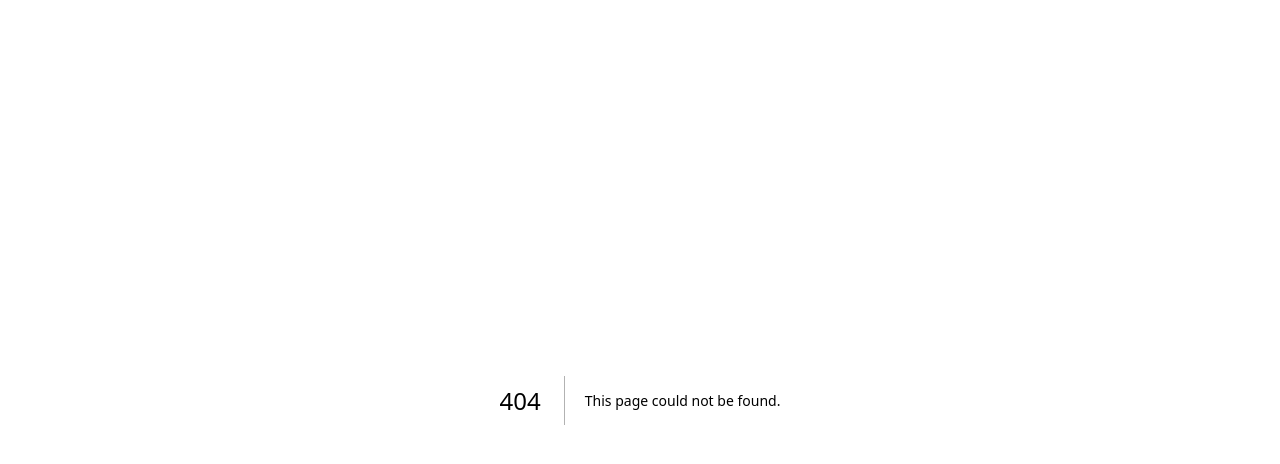
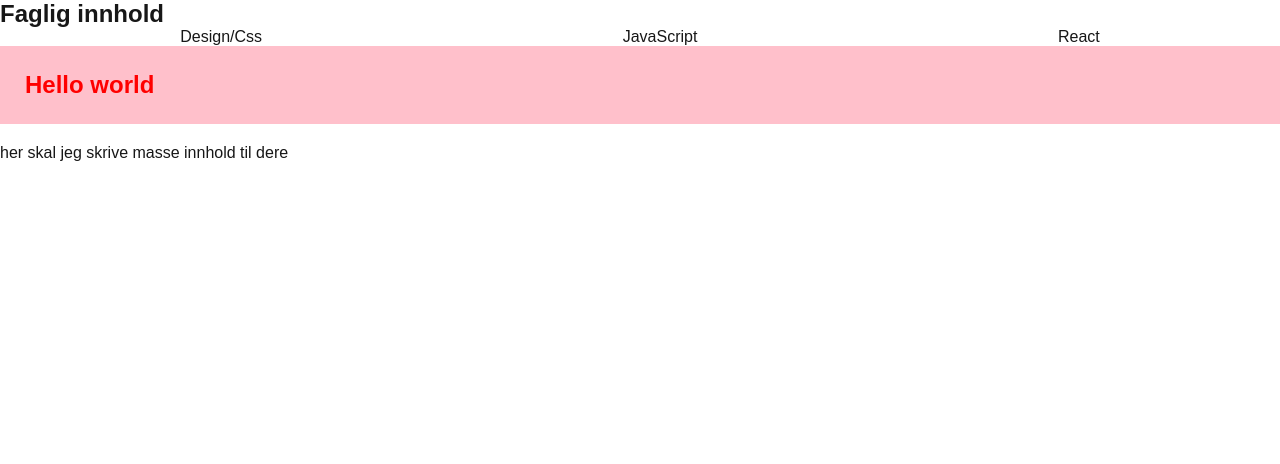
Before and after one commit to marie-cha9ne/Arbeidskrav-2---gruppe, a Next.js app: page /subject in a window 1280 px wide. Before the commit this address had no page. Shown: the top 464 px of the page. Built offline with nearby package versions, Linux system fonts and the light colour scheme.

Commit message:
Opprettet mapper til faginnhold siden, testet ut ønsket layout og opprettelse av undermapper til siden.

```diff
--- /dev/null
+++ b/app/subject/layout.tsx
@@ -0,0 +1,21 @@
+import { ReactNode } from "react";
+import Link from "next/link";
+import styles from './sub.module.css';
+
+// for at typeScript skal vite hva slags data children er ble jeg nødt til å importere reactNode og sette det som type inni funksjonen for å unngå feilmelding. så her definerer jeg at children er av typen ractNode.
+
+export default function layout({children}:{children: ReactNode}){
+  return (
+    <section>
+      <h1>Faglig innhold</h1>
+      {/* under navigasjons bar til de forskjellige emnene */}
+      <nav className={styles.bar}>
+        <Link href="/subject/sub-css">Design/Css</Link>
+        <Link href="/subject/sub-js">JavaScript</Link>
+        <Link href="/subject/sub-react">React</Link>
+      </nav>
+      {/* alt innhold på faglig innhold hovedside blir rendret i children */}
+       {children}
+    </section>
+  )
+}
--- /dev/null
+++ b/app/subject/page.tsx
@@ -0,0 +1,17 @@
+import styles from './sub.module.css';
+// for å koble til css i mappen må den skrives som .module.css dette er fordi vi bruker css.modules i denne mappen. dermed blir dette riktig import måte for css.
+
+export default function SubjectPage(){
+
+  return(
+    <main className={styles.main}>
+      <h1 className={styles.color}>Hello world</h1>
+      <article>
+        <p>
+          her skal jeg skrive masse innhold til dere
+        </p>
+      </article>
+    </main>
+  )
+
+}
--- /dev/null
+++ b/app/subject/sub.module.css
@@ -0,0 +1,18 @@
+.main{
+  display: grid;
+  grid-template-columns: repeat(2, 1fr);
+  grid-template-rows: auto;
+  gap: 20px;
+}
+
+.bar{
+  display: flex;
+  justify-content: space-around;
+}
+
+.color{
+  background-color: pink;
+  padding:25px;
+  color:red;
+  grid-column: 1/3;
+}
```
Also changed, not shown: app/subject/sub-css/page.tsx (added, +7 -0 lines), app/subject/sub-js/page.tsx (added, +7 -0 lines), app/subject/sub-react/page.tsx (added, +7 -0 lines).
